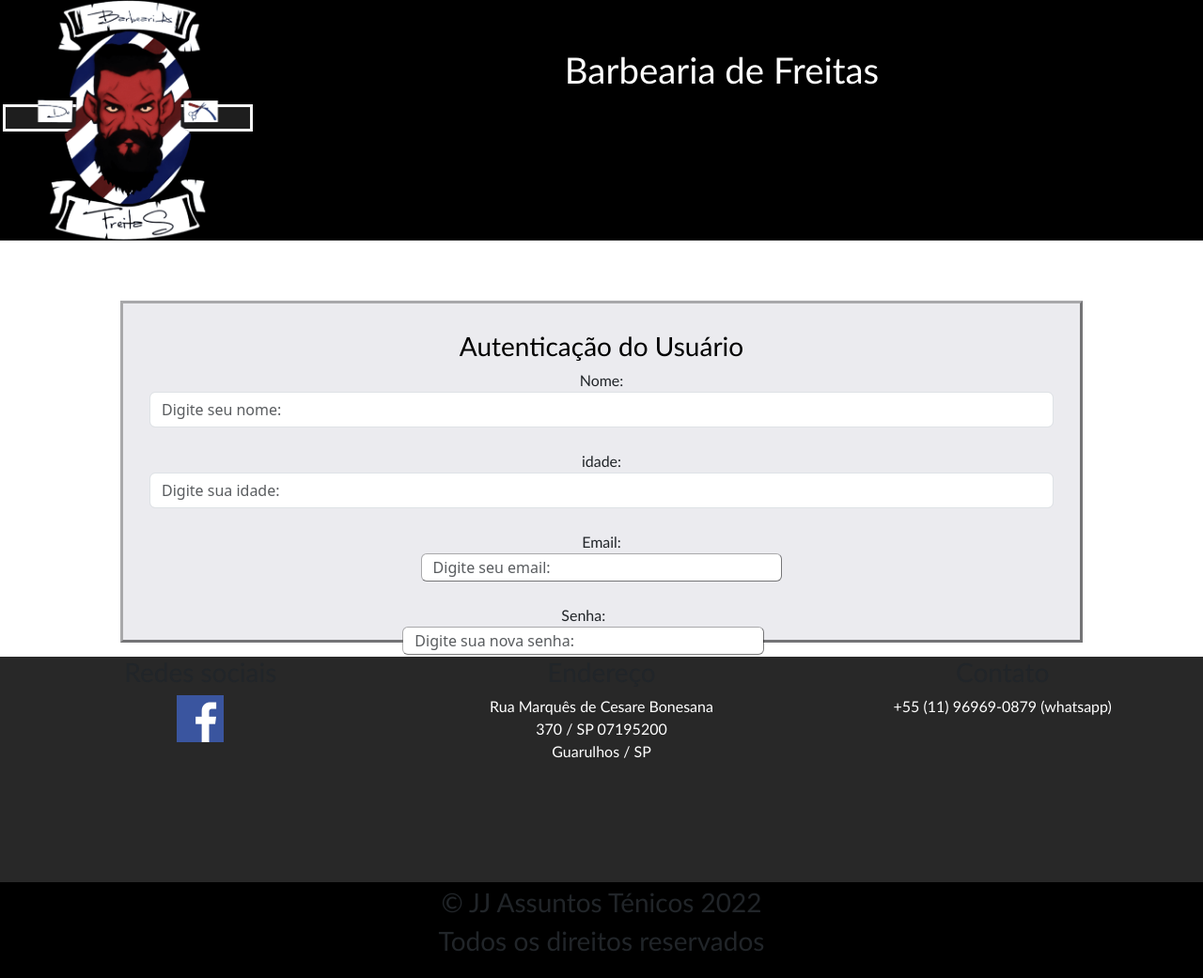
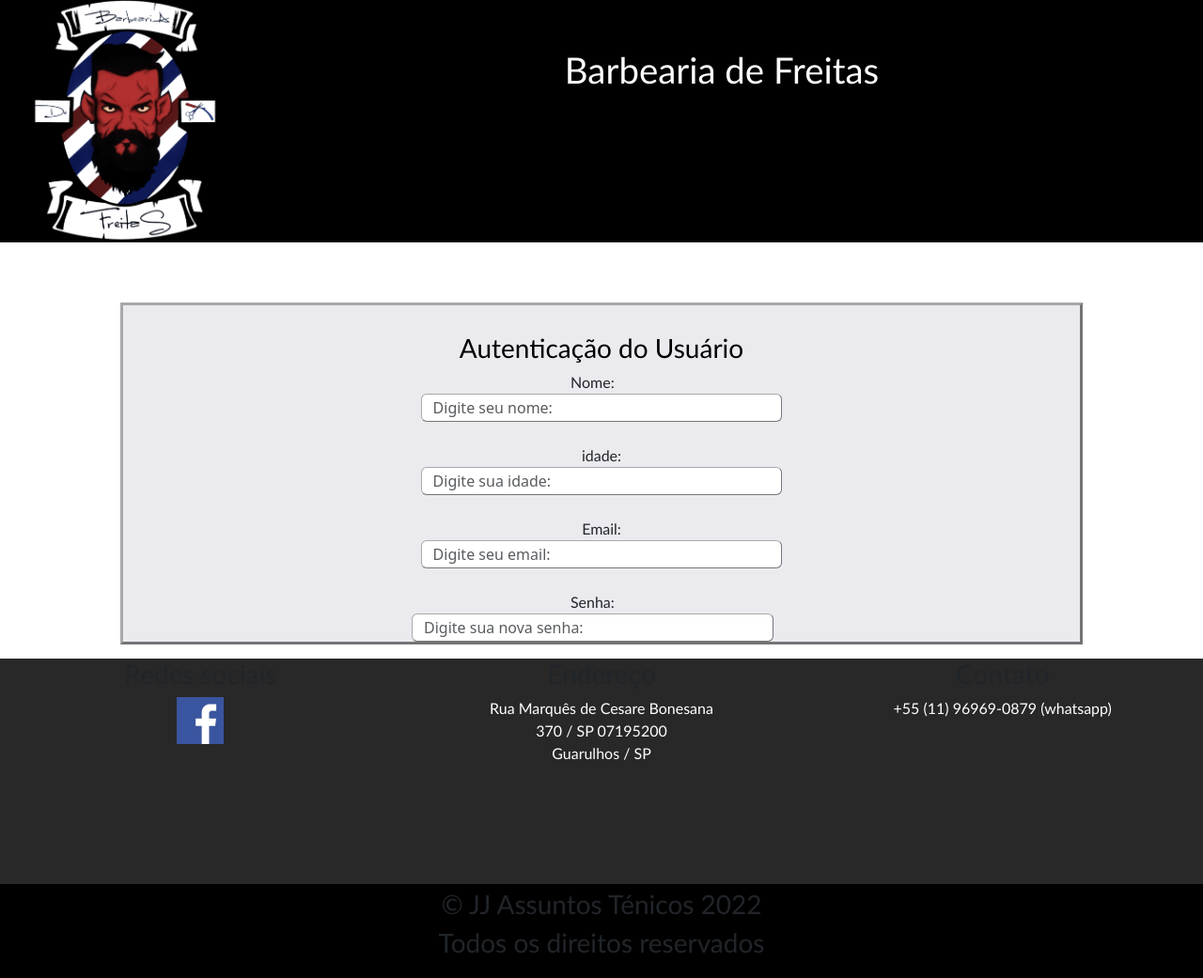
Before and after one commit to JoschuasVieiraDaSilva/jj-barbearia-site-base, a PHP site: page /register.html in a window 1280 px wide. Shown: the whole page at 94% size. Before the commit the page ends 1012 px from the top, so only its background shows below. Run offline with PHP 8.4, Linux system fonts and the light colour scheme; some libraries are stand-ins or nearby versions.

Commit message:
Update style.css

```diff
--- a/css/style.css
+++ b/css/style.css
@@ -10,6 +10,7 @@
     margin-bottom: 5%;
     background-color: black;
     height: 100%;
+    padding-bottom: 2px;
 }
 
 #cabecalho_1 {
@@ -34,6 +35,17 @@
 }
 #logo {
     width: 100%;
+}
+
+#logoid {
+    cursor: pointer;
+    border: none;
+    background-color: black;
+    color: white;
+}
+
+#logoid:hover {
+    border-radius: 0px;
 }
 /* fim do cabeçalho */
 
@@ -102,7 +114,7 @@
 }
 
 .fadeimg {
-    height: 300px;
+    height: 200px;
 }
 
 #galeria {
@@ -288,12 +300,12 @@ label {
     color: black;
 }
 
-#pwd, #labelpwd {
+#pwd, #labelpwd, #labelname, #labelidade {
     position: relative;
-    right: 2%;
+    right: 1%;
 }
 
-#pwd, #email {
+#pwd, #email, #name, #age {
     width: 40%;
     height: 30px;
     border: 1px outset rgb(20, 20, 20, .5);
@@ -320,4 +332,37 @@ label {
     background-color: darkgreen;
 }
 
+#btnRegister {
+    cursor: pointer;
+    border: none;
+    padding: 15px 30px;
+    background-color: black;
+    color: white;
+}
+
+#btnRegister:hover {
+    background-color: green;
+}
+
+#btnRegister:active {
+    background-color: darkgreen;
+}
+
+#Register_link {
+    cursor: pointer;
+    border: none;
+    padding: 10px 30px;
+    background-color: black;
+    color: white;
+}
+
+#Register_link:hover {
+    background-color: green;
+    border-radius: 0px;
+}
+
+#Register_link:active {
+    background-color: darkgreen;
+}
+
 /*Fim do Forms*/
```
